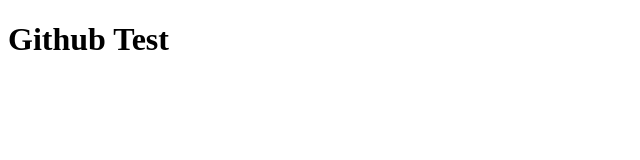
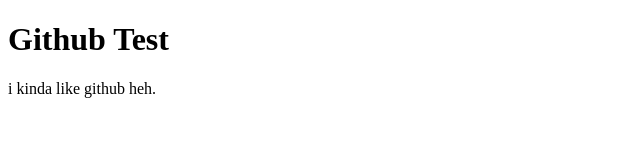
Before and after one commit to pingtseng/github-test, a plain HTML site: page index.html in a window 1280 px wide. Shown: the whole page, without its empty margins (0-640 px from the left). Drawn offline with Linux system fonts and the light colour scheme.

Commit message:
added paragraph

```diff
--- a/index.html
+++ b/index.html
@@ -5,5 +5,6 @@
 </head>
 <body>
 	<h1>Github Test</h1>
+		<p>i kinda like github heh.</p>
 </body>
 </html>
```
